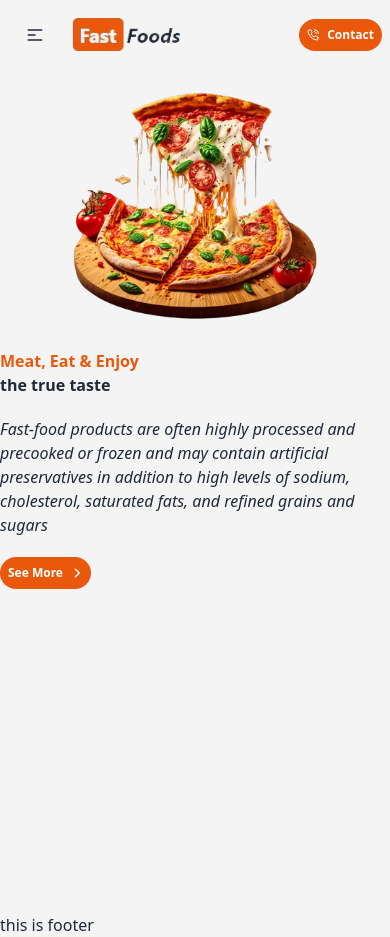
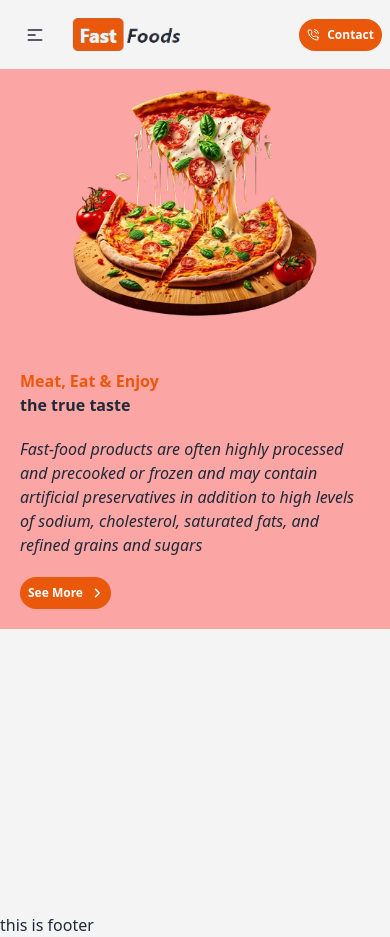
Before and after one commit to sohanwebdevctg/fast-foods-mern-stack-client-site-project-1-, a React (Vite) app: page / in a window 390 px wide. Built offline with nearby package versions, Linux system fonts and the light colour scheme.

Commit message:
addig banner image animation

```diff
--- a/src/components/Banner.jsx
+++ b/src/components/Banner.jsx
@@ -5,20 +5,20 @@ import pizza from '../../public/pizza/pizza1.png'
 
 const Banner = () => {
   return (
-    <div className='display'>
+    <div className='display bg-red-300'>
       {/* banner content section start */}
-      <div className='flex flex-col md:flex-row-reverse items-center justify-between gap-5 md:py-10'>
+      <div className='flex flex-col md:flex-row-reverse items-center justify-between gap-5 py-5 md:py-10'>
         {/* banner image start */}
         <div className='md:w-1/2 h-full'>
           {/* image start */}
-          <div className=''>
+          <div className='animationImg'>
             <img src={pizza} className='w-full h-full'></img>
           </div>
           {/* image end */}
         </div>
         {/* banner image end */}
         {/* banner text start */}
-        <div className='md:w-1/2 h-full'>
+        <div className='md:w-1/2 h-full px-5'>
           {/* title start */}
           <h3 className='lg:text-6xl font-bold'><span className='text-orange-600'>Meat, Eat & Enjoy</span><br></br><span>the true taste</span></h3>
           {/* title end */}
--- a/src/index.css
+++ b/src/index.css
@@ -6,3 +6,42 @@
 .display{
   @apply md:container md:mx-auto md:px-14;
 }
+
+/* banner image animation start */
+
+.animationImg{
+  animation: bannerImg 3s infinite ease;
+  -webkit-animation: bannerImg 3s infinite ease;
+  transition: all linear .3s;
+  -webkit-transition: all linear .3s;
+  -moz-transition: all linear .3s;
+  -ms-transition: all linear .3s;
+  -o-transition: all linear .3s;
+}
+
+@keyframes bannerImg{
+  0%{
+    transform: translateY(-25px);
+    -webkit-transform: translateY(-25px);
+    -moz-transform: translateY(-25px);
+    -ms-transform: translateY(-25px);
+    -o-transform: translateY(-25px);
+}
+
+  50%{
+    transform: translateY(0px);
+    -webkit-transform: translateY(0px);
+    -moz-transform: translateY(0px);
+    -ms-transform: translateY(0px);
+    -o-transform: translateY(0px);
+}
+  100%{
+    transform: translateY(-25px);
+    -webkit-transform: translateY(-25px);
+    -moz-transform: translateY(-25px);
+    -ms-transform: translateY(-25px);
+    -o-transform: translateY(-25px);
+}
+}
+
+/* banner image animation end */
```
